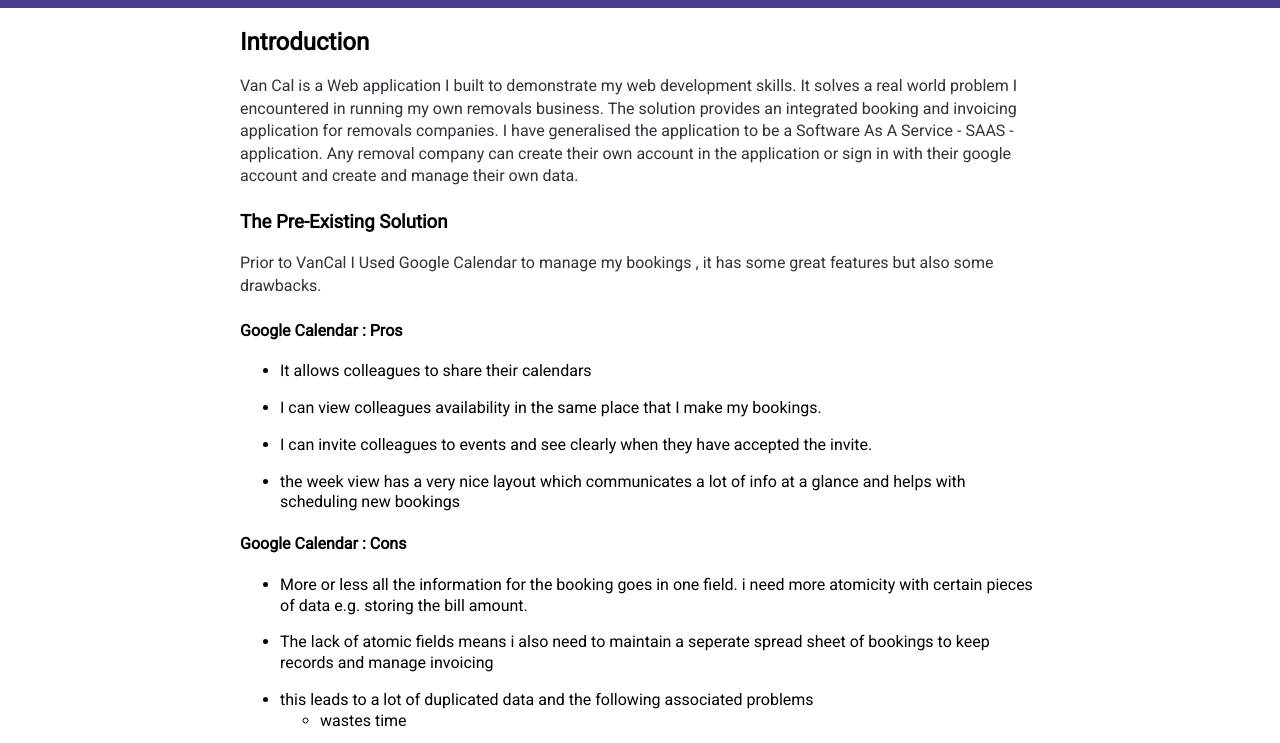
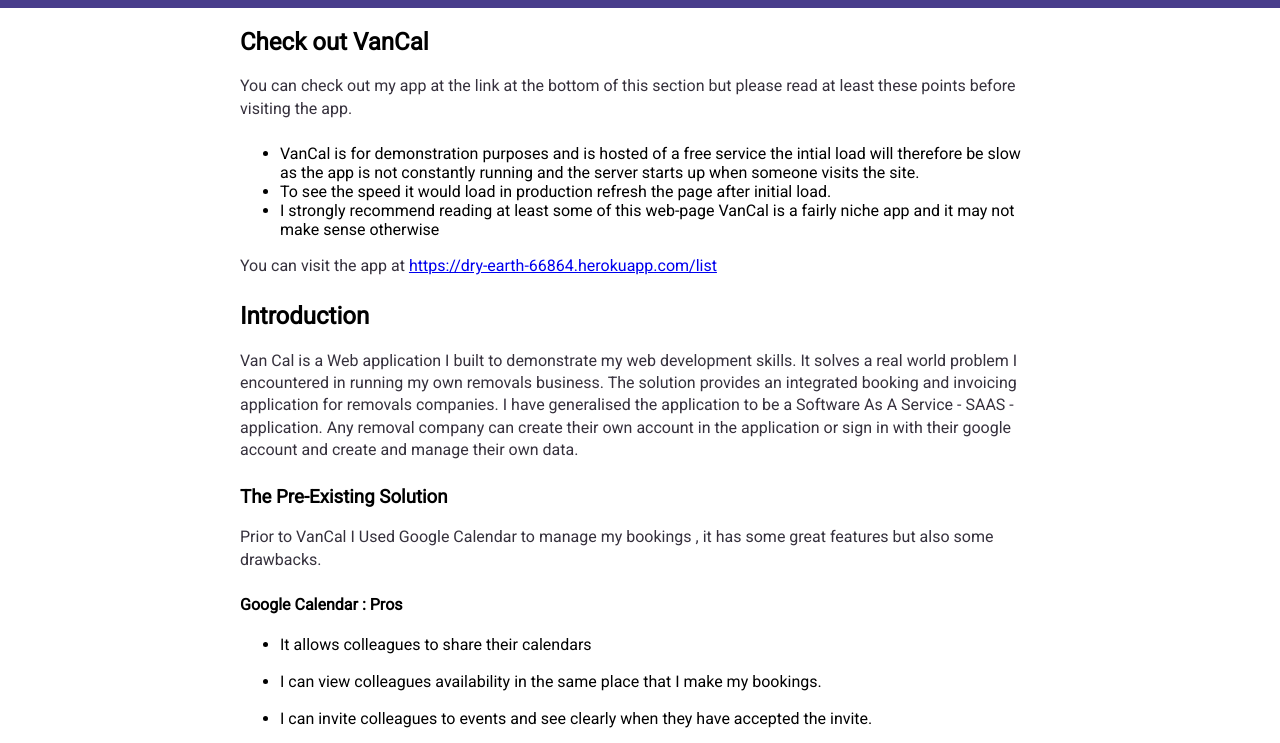
Before and after one commit to gregorianrants/van-cal-presentation, a Gatsby site: page / in a window 1280 px wide. Shown: the part 50-793 px from the top of the page. Built offline with nearby package versions, Linux system fonts and the light colour scheme; Gatsby itself is replaced by a stand-in of ours.

Commit message:
a commit

```diff
--- a/src/pages/index.js
+++ b/src/pages/index.js
@@ -69,6 +69,18 @@
                     </Container>
                 </Header>
                 <Container>
+                    <h2>Check out VanCal</h2>
+                    <Body>
+                        You can check out my app at the link at the bottom of this section but please read at least these points before visiting the app.
+                    </Body>
+                    <ul>
+                        <li>VanCal is for demonstration purposes and is hosted of a free service the intial load will therefore be slow as the app is not constantly running and the server starts up when someone visits the site.</li>
+                        <li>To see the speed it would load in production refresh the page after initial load.</li>
+                        <li>I strongly recommend reading at least some of this web-page VanCal is a fairly niche app and it may not make sense otherwise</li>
+                    </ul>
+
+                    <Body>You can visit the app at <a href="https://dry-earth-66864.herokuapp.com/list">https://dry-earth-66864.herokuapp.com/list</a></Body>
+
                     <h2>Introduction</h2>
 
                     <Body>Van Cal is a Web application I built to demonstrate my web development skills. It solves a
```
